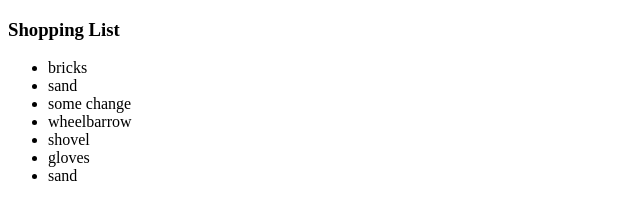
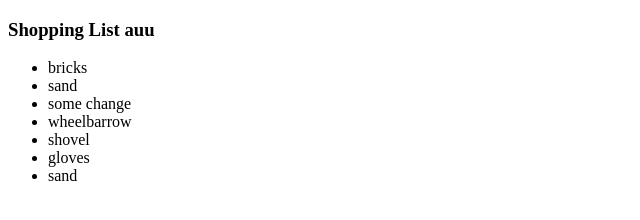
Before and after one commit to Jride/newGitTest, a plain HTML site: page index.html in a window 1280 px wide. Shown: the full height of the page, 0-640 px from the left. Drawn offline with Linux system fonts and the light colour scheme.

Commit message:
Change title and h3

```diff
--- a/index.html
+++ b/index.html
@@ -2,10 +2,10 @@
 <html lang="en">
 <head>
 	<meta charset="UTF-8">
-	<title>My Shopping List</title>
+	<title>My Shopping List auu</title>
 </head>
 <body>
-	<h3>Shopping List</h3>
+	<h3>Shopping List auu</h3>
 	<ul>
 		<li>bricks</li>
 		<li>sand</li>
```
